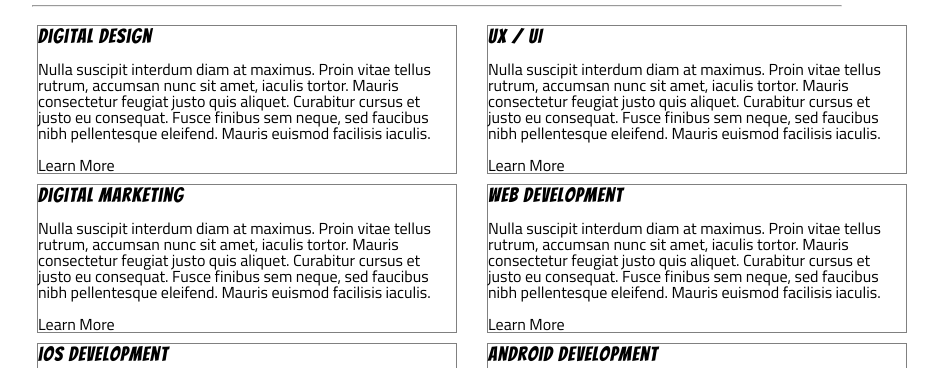
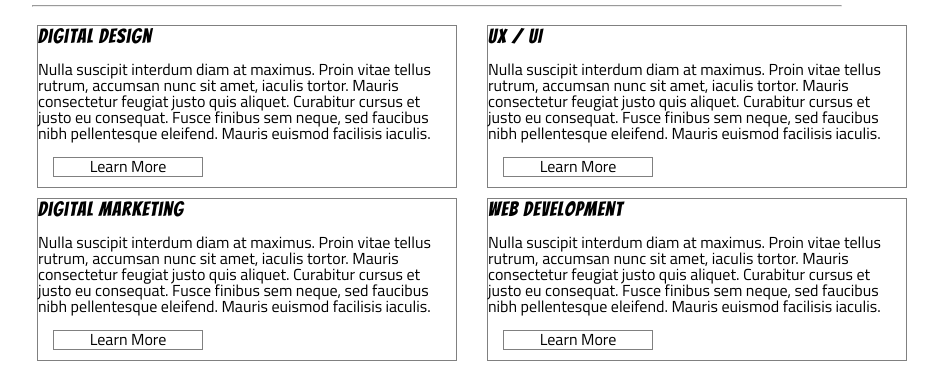
Before and after one commit to johngwells/Lambda-Challenge, a website: page UI-III-Flexbox-master/great-idea/services.html in a window 1280 px wide. Shown: the part 397-765 px from the top of the page, without its empty margins (68-1011 px from the left). Drawn offline with Linux system fonts and the light colour scheme.

Commit message:
learn more button

```diff
--- a/UI-III-Flexbox-master/great-idea/css/index.css
+++ b/UI-III-Flexbox-master/great-idea/css/index.css
@@ -305,3 +305,15 @@ footer {
 .bottom-section-services-page>* {
 	flex: 1 1 300px;
 }
+
+.learn-more {
+	display: flex;
+	width: 150px;
+	height: 20px;
+	border: 1px solid gray;
+	margin-bottom: 10px;
+	margin-left: 15px;
+	justify-content: center;
+	/* align-items: baseline; */
+	/* text-align: center; */
+}
--- a/UI-III-Flexbox-master/great-idea/services.html
+++ b/UI-III-Flexbox-master/great-idea/services.html
@@ -43,7 +43,9 @@
         <p>Nulla suscipit interdum diam at maximus. Proin vitae tellus rutrum, accumsan nunc sit amet, iaculis tortor. Mauris consectetur feugiat justo quis aliquet. Curabitur cursus et justo eu consequat. Fusce finibus sem neque, sed faucibus nibh pellentesque
         eleifend. Mauris euismod facilisis iaculis.</p>
         <br>
+        <div class="learn-more">
           <p>Learn More</p>
+        </div>
     </div>
 
     <div class="middle-section-services-page">
@@ -51,7 +53,9 @@
         <p>Nulla suscipit interdum diam at maximus. Proin vitae tellus rutrum, accumsan nunc sit amet, iaculis tortor. Mauris consectetur feugiat justo quis aliquet. Curabitur cursus et justo eu consequat. Fusce finibus sem neque, sed faucibus nibh pellentesque
         eleifend. Mauris euismod facilisis iaculis.</p>
         <br>
+        <div class="learn-more">
           <p>Learn More</p>
+        </div>
     </div>
 
     <div class="middle-section-services-page">
@@ -59,7 +63,9 @@
         <p>Nulla suscipit interdum diam at maximus. Proin vitae tellus rutrum, accumsan nunc sit amet, iaculis tortor. Mauris consectetur feugiat justo quis aliquet. Curabitur cursus et justo eu consequat. Fusce finibus sem neque, sed faucibus nibh pellentesque
         eleifend. Mauris euismod facilisis iaculis.</p>
         <br>
+        <div class="learn-more">
           <p>Learn More</p>
+        </div>
     </div>
 
     <div class="middle-section-services-page">
@@ -67,7 +73,9 @@
         <p>Nulla suscipit interdum diam at maximus. Proin vitae tellus rutrum, accumsan nunc sit amet, iaculis tortor. Mauris consectetur feugiat justo quis aliquet. Curabitur cursus et justo eu consequat. Fusce finibus sem neque, sed faucibus nibh pellentesque
         eleifend. Mauris euismod facilisis iaculis.</p>
         <br>
+        <div class="learn-more">
           <p>Learn More</p>
+        </div>
     </div>
 
     <div class="middle-section-services-page">
@@ -75,7 +83,9 @@
         <p>Nulla suscipit interdum diam at maximus. Proin vitae tellus rutrum, accumsan nunc sit amet, iaculis tortor. Mauris consectetur feugiat justo quis aliquet. Curabitur cursus et justo eu consequat. Fusce finibus sem neque, sed faucibus nibh pellentesque
         eleifend. Mauris euismod facilisis iaculis.</p>
         <br>
+        <div class="learn-more">
           <p>Learn More</p>
+        </div>
     </div>
 
     <div class="middle-section-services-page">
@@ -83,7 +93,9 @@
         <p>Nulla suscipit interdum diam at maximus. Proin vitae tellus rutrum, accumsan nunc sit amet, iaculis tortor. Mauris consectetur feugiat justo quis aliquet. Curabitur cursus et justo eu consequat. Fusce finibus sem neque, sed faucibus nibh pellentesque
         eleifend. Mauris euismod facilisis iaculis.</p>
         <br>
+        <div class="learn-more">
           <p>Learn More</p>
+        </div>
     </div>
   </div>
   <hr>
```
Lines whose indentation alone changed are shown as unchanged.
